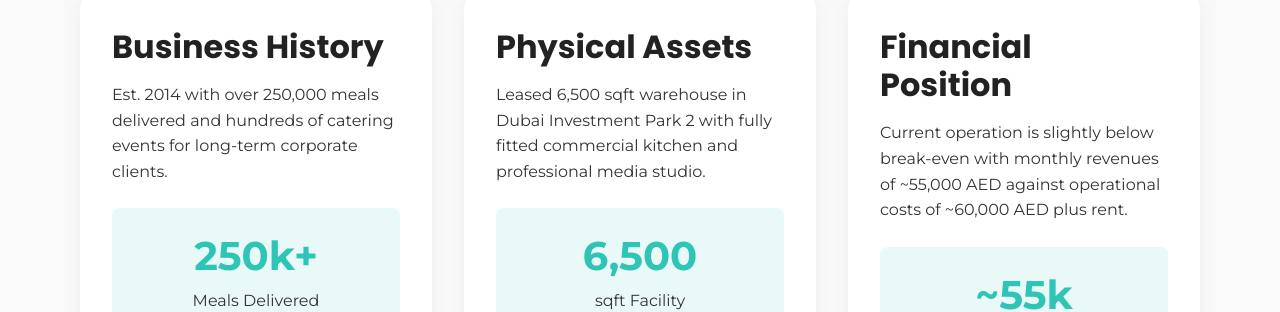
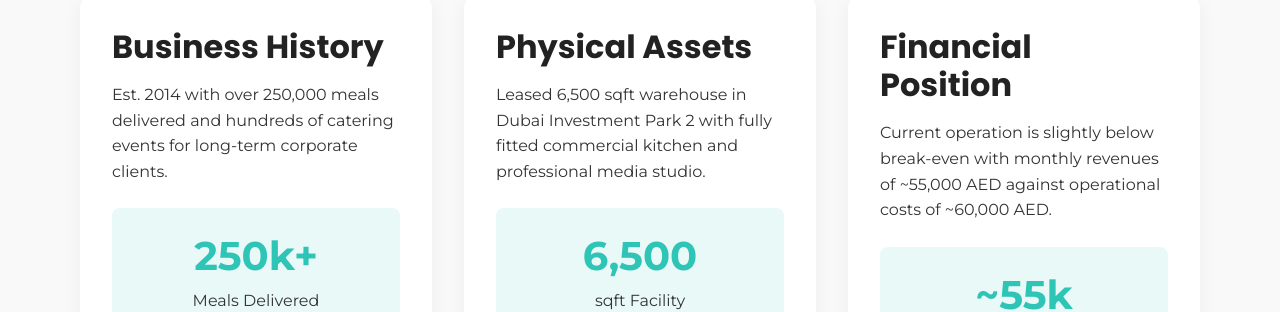
Before and after one commit to ashestree87/justcookapp-pitch, an Astro site: page / in a window 1280 px wide. Shown: the part 11020-11332 px from the top of the page. Built offline with nearby package versions, Linux system fonts and the light colour scheme; Astro itself is replaced by a stand-in of ours; a script that the page names is missing.

Commit message:
fix typo

```diff
--- a/src/components/sections/DeRiskingSection.astro
+++ b/src/components/sections/DeRiskingSection.astro
@@ -46,7 +46,7 @@ import PitchSlide from "../PitchSlide.astro";
 				<h3>Financial Position</h3>
 				<p>
 					Current operation is slightly below break-even with monthly revenues of
-					~55,000 AED against operational costs of ~60,000 AED plus rent.
+					~55,000 AED against operational costs of ~60,000 AED.
 				</p>
 				<div class="risk-stat">
 					<span class="stat-number">~55k</span>
```
